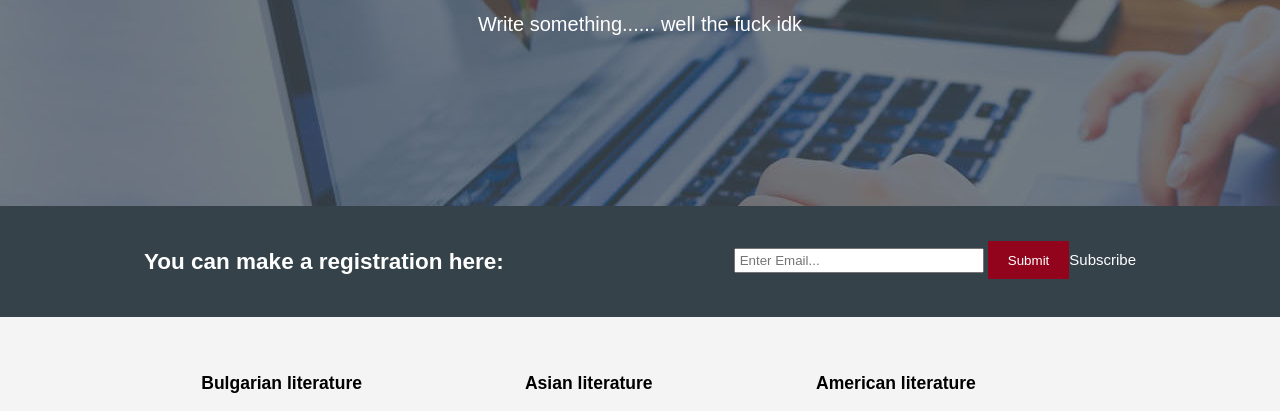
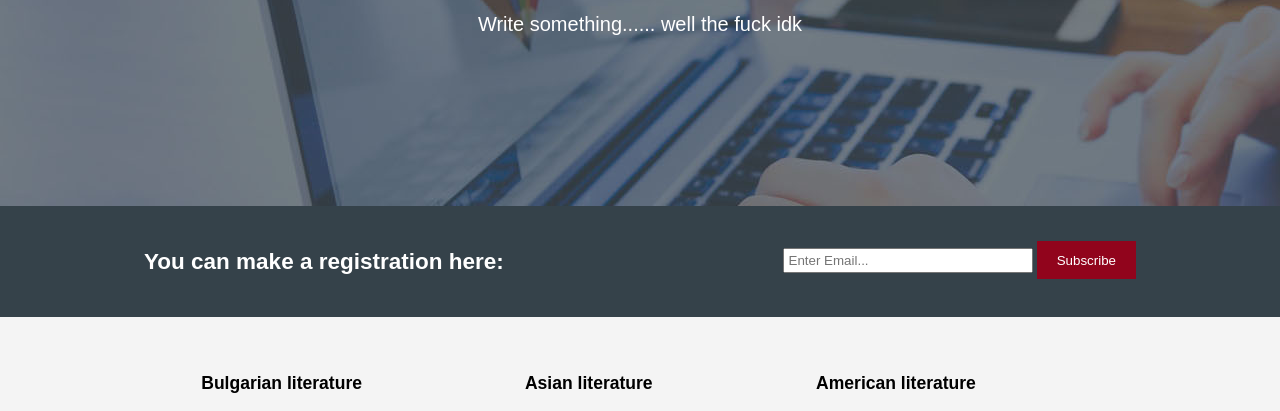
Before and after one commit to Georgi1102/Books_Web, a plain HTML site: page BooksWeb/index.html in a window 1280 px wide. Shown: the part 312-723 px from the top of the page. Drawn offline with Linux system fonts and the light colour scheme.

Commit message:
Fix submit button text value

```diff
--- a/BooksWeb/index.html
+++ b/BooksWeb/index.html
@@ -44,7 +44,7 @@
                 <h1>You can make a registration here:</h1>
                 <form method="get" action="./registertion.html">
                     <input type="email" placeholder="Enter Email...">
-                    <input type="submit" class="button_1">Subscribe</input>
+                    <input type="submit" class="button_1" value="Subscribe">
                 </form>
             </div>
         </section>
```
